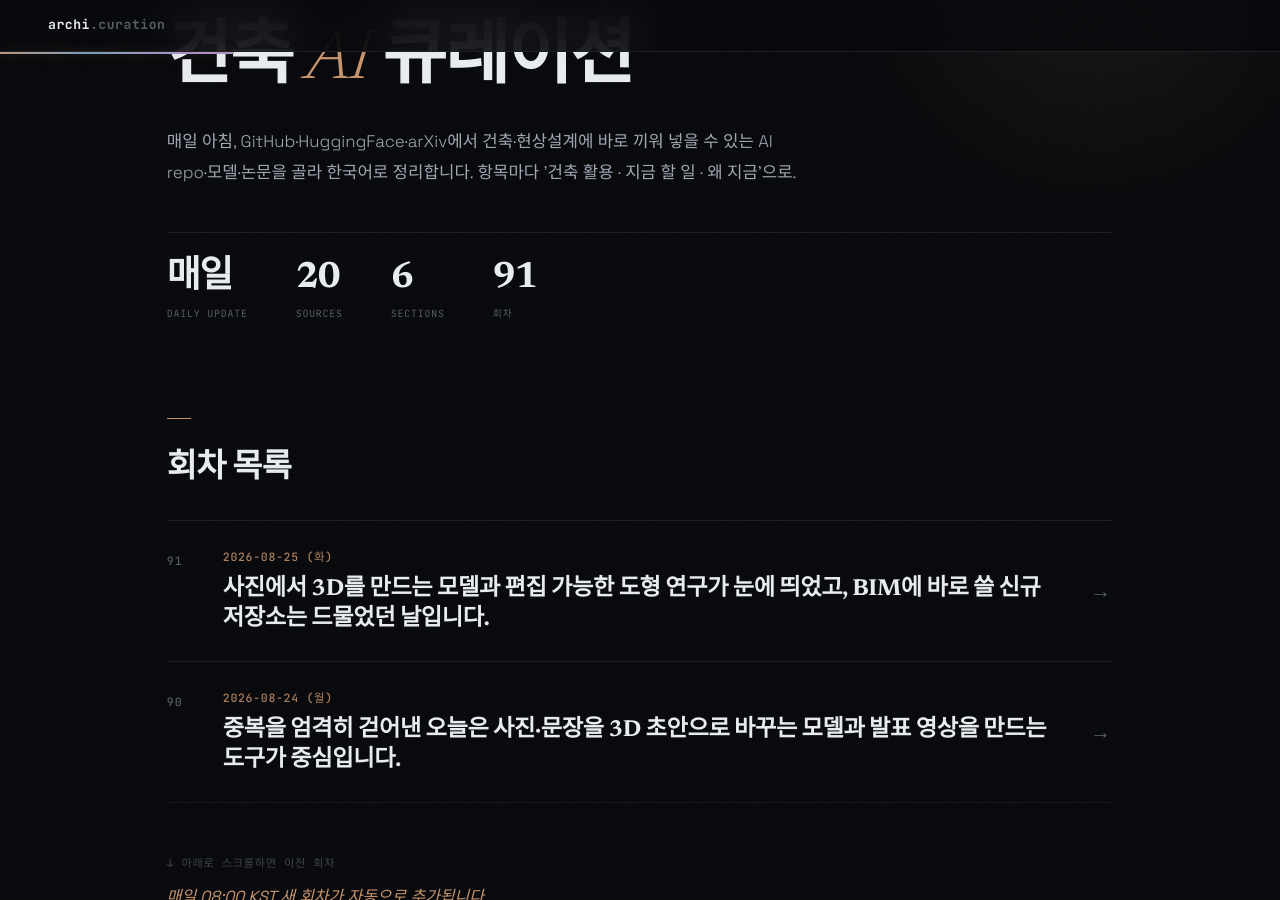
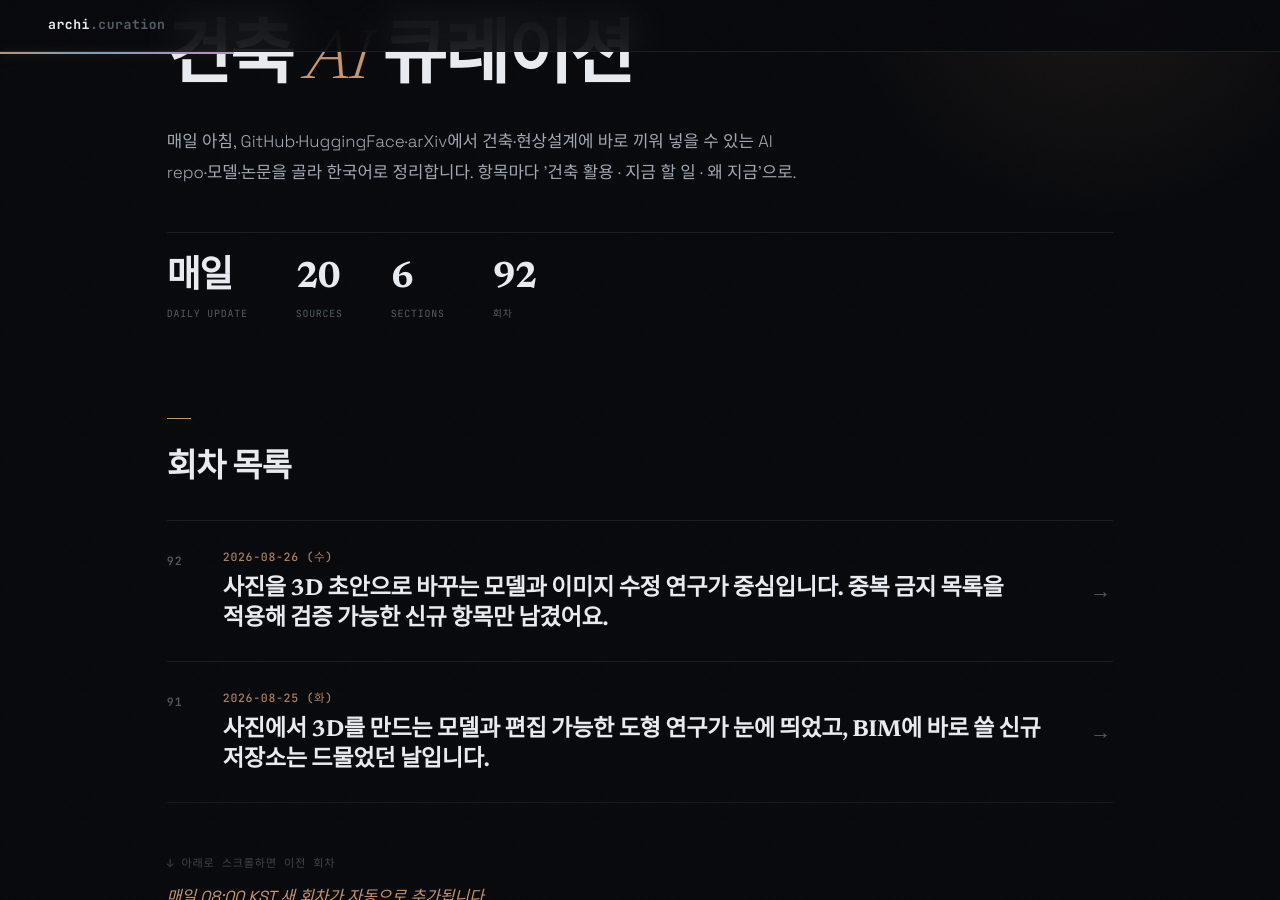
Before and after one commit to ghkch5gh-jpg/ainews-curation, a Jekyll site: the page built from index.md, in a window 1280 px wide and 900 px high, scrolled down 190 px. Built offline with Jekyll 4.4.1, drawn with Linux system fonts in a browser that asks for light colours; some web fonts are replaced.

Commit message:
daily: 2026-08-26

```diff
--- /dev/null
+++ b/2026-08-26_수.md
@@ -0,0 +1,93 @@
+---
+title: 2026-08-26 (수)
+eyebrow: ARCH · AI CURATION
+hero_title: "2026 · 08 · 26 <em>(수)</em>"
+description: "사진을 3D 초안으로 바꾸는 모델과 이미지 수정 연구가 중심입니다. 중복 금지 목록을 적용해 검증 가능한 신규 항목만 남겼어요."
+summary: 사진을 3D 초안으로 바꾸는 모델과 이미지 수정 연구가 중심입니다. 중복 금지 목록을 적용해 검증 가능한 신규 항목만 남겼어요.
+---
+
+<div class="news">
+<section class="news-flow-sec reveal"><h2 class="news-flow__t">이번 회차 흐름</h2><div class="news-flow"><p>안녕하세요! 오늘은 사진에서 3D 형태를 만드는 기술이 한층 작고 구체적인 도구로 나뉘는 흐름이 보입니다. 완성된 BIM을 자동으로 얻는 단계는 아니지만, 매스 모형이나 현장 기록의 출발점을 만드는 데는 쓸 만해졌어요. 인물과 사물의 관계를 바꾸면서 원래 모습을 지키려는 이미지 수정 연구도 나왔습니다. 다만 오늘 수집분에는 IFC나 법규 검토를 직접 다루는 새 저장소가 없었습니다. 최근 회차와 겹치는 주소를 모두 걷어내니 항목 수는 적지만, 실제로 내려받아 시험할 수 있는 자료만 남았습니다.</p></div></section>
+<section class="news-sec">
+<h2 class="news-sec__t">오늘의 헤드라인</h2>
+<article class="ni reveal">
+  <header class="ni__h">
+    <span class="ni__n">01</span>
+    <a class="ni__t" href="https://huggingface.co/haofeixu/pointdit" target="_blank" rel="noopener">점으로 시작해 3D 형태를 만드는 PointDiT <span class="ni__arrow">↗</span></a>
+    <span class="ni__tr"><span class="ni__src">HuggingFace</span><span class="ni__score">8/10</span></span>
+  </header>
+  <p class="ni__body">PointDiT는 단안 이미지에서 3D 기하 정보를 추정하는 Image-to-3D 모델입니다. 다만 발췌문만으로는 결과가 점 묶음 형태인지, 어떤 3D 파일 형식을 출력하는지, 실제 사용 안정성이 어떤지는 확인할 수 없습니다.</p>
+  <ul class="ni__pts"><li>사진 기반 3D 형태 생성에 초점을 둔 신규 모델</li><li>완성 도면보다 매스와 물체 윤곽을 만드는 용도</li><li>결과물의 실제 치수와 닫힌 면 여부는 별도 확인 필요</li></ul>
+  <div class="ni__meta">
+    <div class="ni__row"><dt>얻는 것</dt><dd>레퍼런스 이미지에서 3D 기하 정보를 추정하는 실험에 검토할 수 있습니다. Rhino나 Revit으로 옮길 수 있는지는 출력 형식과 후처리 절차를 별도로 확인해야 합니다.</dd></div>
+    <div class="ni__row ni__row--do"><dt>지금 할 일</dt><dd><p class="ni__do-text">모델 카드와 파일 구성을 Claude Code에 보여주고, '입력 조건과 출력 형식, 실행 방법, Rhino에서 활용할 수 있는 변환 경로를 확인해줘'라고 요청하세요.</p></dd></div>
+    <div class="ni__row ni__row--why"><dt>왜 지금</dt><dd>최근 사진 기반 3D 도구가 단순한 보기용 결과에서 편집 가능한 형태 자료를 만드는 방향으로 세분되고 있습니다. 다만 공개 직후이므로 작은 샘플부터 확인하는 편이 안전해요.</dd></div>
+  </div>
+  <footer class="ni__f"><span class="ni__verified">✓ 원문 대조</span><a class="ni__story" href="https://huggingface.co/haofeixu/pointdit" target="_blank" rel="noopener">스토리 →</a></footer>
+</article>
+<article class="ni reveal">
+  <header class="ni__h">
+    <span class="ni__n">02</span>
+    <a class="ni__t" href="https://huggingface.co/kjcpc/ML-Sharp-QNN" target="_blank" rel="noopener">휴대기기용 단일 사진 3D 모델 ML-Sharp-QNN <span class="ni__arrow">↗</span></a>
+    <span class="ni__tr"><span class="ni__src">HuggingFace</span><span class="ni__score">7/10</span></span>
+  </header>
+  <p class="ni__body">ML-Sharp-QNN은 사진 한 장을 입력으로 사용하는 3D 재구성 계열 모델 자료입니다. 모델 페이지에는 Sharp, QNN, Qualcomm HTP, Android, 온디바이스, Gaussian Splatting 관련 태그가 붙어 있습니다. 다만 발췌문만으로는 실제 지원 기기와 성능, 출력 형식까지 확인할 수 없습니다.</p>
+  <ul class="ni__pts"><li>사진 한 장으로 3D 단서를 얻는 경량 모델</li><li>현장 기기에서 직접 처리할 가능성</li><li>다운로드와 검증 사례가 거의 없는 초기 자료</li></ul>
+  <div class="ni__meta">
+    <div class="ni__row"><dt>얻는 것</dt><dd>외부 서버를 거치지 않는 모바일 온디바이스 3D 처리 가능성을 검토할 때 참고할 수 있습니다. 정밀 실측에 적합한지는 정확도와 지원 하드웨어를 확인한 뒤 판단해야 합니다.</dd></div>
+    <div class="ni__row ni__row--do"><dt>지금 할 일</dt><dd><p class="ni__do-text">모델 파일과 설명을 내려받기 전에 Claude Code에 '지원 기기, 입력 크기, 출력 형식, 실행 조건과 원본 Sharp와의 차이를 모델 카드에서 표로 정리해줘'라고 요청하세요.</p></dd></div>
+    <div class="ni__row ni__row--why"><dt>왜 지금</dt><dd>사진 기반 3D가 고성능 작업용 컴퓨터뿐 아니라 현장 기기로 내려오는 흐름을 보여줍니다. 아직 자료가 적으므로 도입보다 호환성 확인이 먼저입니다.</dd></div>
+  </div>
+  <footer class="ni__f"><span class="ni__verified">✓ 원문 대조</span><a class="ni__story" href="https://huggingface.co/kjcpc/ML-Sharp-QNN" target="_blank" rel="noopener">스토리 →</a></footer>
+</article>
+<article class="ni reveal">
+  <header class="ni__h">
+    <span class="ni__n">03</span>
+    <a class="ni__t" href="https://arxiv.org/html/2503.09130v2" target="_blank" rel="noopener">인물과 사물의 관계를 다시 그리는 InteractEdit <span class="ni__arrow">↗</span></a>
+    <span class="ni__tr"><span class="ni__src">arXiv</span><span class="ni__score">6/10</span></span>
+  </header>
+  <p class="ni__body">InteractEdit는 사람과 사물의 상호작용을 수정하는 이미지 편집 연구입니다. 사람과 사물의 상호작용을 분해하고 선택적 역변환과 사전정보 보존 기법을 적용하는 프레임워크를 제안합니다. 건축 형상을 만드는 도구는 아니지만, 사람이 사물을 사용하는 장면을 수정하는 연구로 참고할 수 있습니다.</p>
+  <ul class="ni__pts"><li>사람·사물·배경을 나눠 관계를 수정</li><li>원래 인물과 물체의 특징 보존에 집중</li><li>코드와 평가용 데이터가 공개된 연구</li></ul>
+  <div class="ni__meta">
+    <div class="ni__row"><dt>얻는 것</dt><dd>로비, 병실, 교실처럼 사람과 사물의 관계가 중요한 공간 이미지를 여러 장면으로 편집하는 연구에 참고할 수 있습니다. 법규 검토나 정확한 동선 계산에 직접 사용할 수 있는 도구는 아닙니다.</dd></div>
+    <div class="ni__row ni__row--do"><dt>지금 할 일</dt><dd><p class="ni__do-text">논문 본문과 프로젝트 자료를 Claude Code에 전달하고, '공개 코드와 데이터의 존재 여부를 확인한 뒤, 입력 조건과 최소 실행 절차 및 필요한 그래픽 메모리를 정리해줘'라고 요청하세요.</p></dd></div>
+    <div class="ni__row ni__row--why"><dt>왜 지금</dt><dd>건축 이미지 생성도 단순히 새 그림을 만드는 단계에서 기존 설계와 인물의 정체성을 유지하며 일부만 고치는 방향으로 이동하고 있습니다.</dd></div>
+  </div>
+  <footer class="ni__f"><span class="ni__verified">✓ 원문 대조</span><a class="ni__story" href="https://arxiv.org/html/2503.09130v2" target="_blank" rel="noopener">스토리 →</a></footer>
+</article>
+<article class="ni reveal">
+  <header class="ni__h">
+    <span class="ni__n">04</span>
+    <a class="ni__t" href="https://arxiv.org/pdf/2608.21425" target="_blank" rel="noopener">사람의 영상 평가를 여러 기준으로 배우는 AHS <span class="ni__arrow">↗</span></a>
+    <span class="ni__tr"><span class="ni__src">arXiv</span><span class="ni__score">5/10</span></span>
+  </header>
+  <p class="ni__body">AHS는 생성 영상의 품질을 하나의 점수로 뭉개지 않고 움직임과 화면 품질 같은 여러 기준으로 평가하게 만드는 연구입니다. 심사위원 여러 명의 평가표를 평균 한 칸으로 합치지 않고 항목별 차이를 남기는 것과 비슷합니다. 논문에는 실행할 수 있는 GitHub 코드 저장소가 연결돼 있습니다. 건축 전용은 아니지만 설계 영상 후보를 자동으로 거르는 실험에 참고할 수 있습니다.</p>
+  <ul class="ni__pts"><li>영상 품질을 여러 평가 기준으로 나눠 학습</li><li>사람마다 다른 선호와 평가 오차를 함께 고려</li><li>공개 코드로 영상 선별 실험 가능</li></ul>
+  <div class="ni__meta">
+    <div class="ni__row"><dt>얻는 것</dt><dd>현상설계 제출 영상을 여러 버전 생성할 때 흔들림, 장면 일관성, 선호도 등을 나눠 비교하는 보조 평가기를 연구할 수 있습니다. 좋은 건축 공간인지 판단해 주는 도구는 아닙니다.</dd></div>
+    <div class="ni__row ni__row--do"><dt>지금 할 일</dt><dd><p class="ni__do-text"><code class="ni__code">git clone https://github.com/alignhs26/ahs</code> 를 실행한 뒤 Claude Code에 '설치 방법을 확인하고 내 영상 폴더를 평가하는 가장 작은 실행 예제를 만들어줘'라고 요청하세요.</p></dd></div>
+    <div class="ni__row ni__row--why"><dt>왜 지금</dt><dd>생성 영상이 많아지면서 만드는 속도보다 결과를 일관된 기준으로 고르는 일이 중요해지고 있습니다. 건축용 평가 기준은 별도로 준비해야 해요.</dd></div>
+  </div>
+  <footer class="ni__f"><span class="ni__verified"></span><a class="ni__story" href="https://arxiv.org/pdf/2608.21425" target="_blank" rel="noopener">스토리 →</a></footer>
+</article>
+</section>
+<section class="news-sec">
+<h2 class="news-sec__t">모델 · 데이터셋</h2>
+<article class="ni reveal">
+  <header class="ni__h">
+    <span class="ni__n">05</span>
+    <a class="ni__t" href="https://huggingface.co/dylanebert/InstantMesh" target="_blank" rel="noopener">사진 한 장을 편집 가능한 3D 초안으로 만드는 InstantMesh <span class="ni__arrow">↗</span></a>
+    <span class="ni__tr"><span class="ni__src">HuggingFace</span><span class="ni__score">7/10</span></span>
+  </header>
+  <p class="ni__body">InstantMesh는 이미지 한 장을 3D로 변환하는 Image-to-3D 모델입니다. Hugging Face 페이지에는 Diffusers와 Safetensors를 사용하며 InstantMeshPipeline을 제공한다고 표시돼 있습니다. 다만 발췌문만으로는 다중 시점 추정 과정, 출력 형식, 치수 정확도와 활용 가능한 대상 범위를 확인할 수 없습니다.</p>
+  <ul class="ni__pts"><li>단일 이미지에서 3D 표면 생성</li><li>가구·조형물·작은 매스 초안에 적합</li><li>실제 치수와 보이지 않는 면은 추정 결과</li></ul>
+  <div class="ni__meta">
+    <div class="ni__row"><dt>얻는 것</dt><dd>레퍼런스 이미지를 3D 자산으로 변환하는 실험에 활용할 수 있습니다. Rhino에서 사용할 수 있는지와 후처리가 얼마나 필요한지는 생성 결과의 형식과 메시 품질을 확인해야 합니다.</dd></div>
+    <div class="ni__row ni__row--do"><dt>지금 할 일</dt><dd><p class="ni__do-text">모델 페이지를 Claude Code에 전달하고, 'InstantMeshPipeline의 입력 조건과 출력 형식, 로컬 실행 명령, Rhino로 가져오기 위한 변환 절차를 확인해줘'라고 요청하세요.</p></dd></div>
+    <div class="ni__row ni__row--why"><dt>왜 지금</dt><dd>새 3D 모델의 성능을 판단하려면 널리 알려진 기존 모델과 같은 이미지로 비교하는 과정이 필요합니다.</dd></div>
+  </div>
+  <footer class="ni__f"><span class="ni__verified">✓ 원문 대조</span><a class="ni__story" href="https://huggingface.co/dylanebert/InstantMesh" target="_blank" rel="noopener">스토리 →</a></footer>
+</article>
+</section>
+<div class="news-outro"><span class="news-outro__t">맺음말</span><p>오늘 자료는 설계를 대신하기보다 사진과 3D 사이의 번거로운 첫 작업을 줄이는 쪽에 가깝습니다. 특히 결과를 바로 BIM으로 믿기보다 Rhino에서 치수와 구조를 다시 확인하는 참고 모형으로 쓰면 꽤 실용적일 것 같아요.</p></div>
+</div>
--- a/index.md
+++ b/index.md
@@ -10,12 +10,13 @@ stats:
     lbl: "Sources"
   - num: "6"
     lbl: "Sections"
-  - num: "91"
+  - num: "92"
     lbl: "회차"
 ---
 
 ## 회차 목록
 
+- [2026-08-26 (수) — 사진을 3D 초안으로 바꾸는 모델과 이미지 수정 연구가 중심입니다. 중복 금지 목록을 적용해 검증 가능한 신규 항목만 남겼어요.](2026-08-26_수.html)
 - [2026-08-25 (화) — 사진에서 3D를 만드는 모델과 편집 가능한 도형 연구가 눈에 띄었고, BIM에 바로 쓸 신규 저장소는 드물었던 날입니다.](2026-08-25_화.html)
 - [2026-08-24 (월) — 중복을 엄격히 걷어낸 오늘은 사진·문장을 3D 초안으로 바꾸는 모델과 발표 영상을 만드는 도구가 중심입니다.](2026-08-24_월.html)
 - [2026-08-23 (일) — 중복을 걷어내니 사진·사람을 3D로 바꾸는 모델 2개와, 사내에서 돌릴 수 있는 경량 AI가 남았습니다.](2026-08-23_일.html)
```
